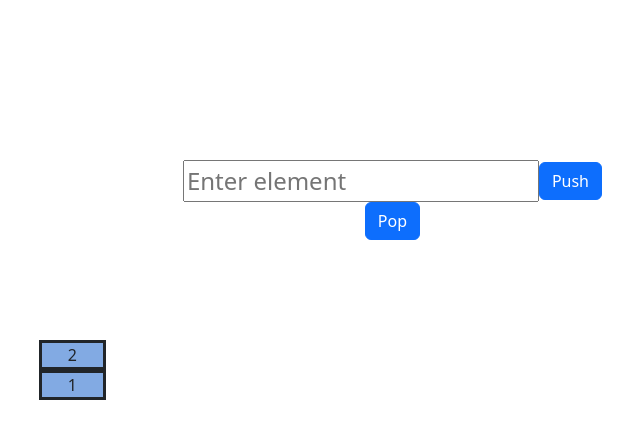
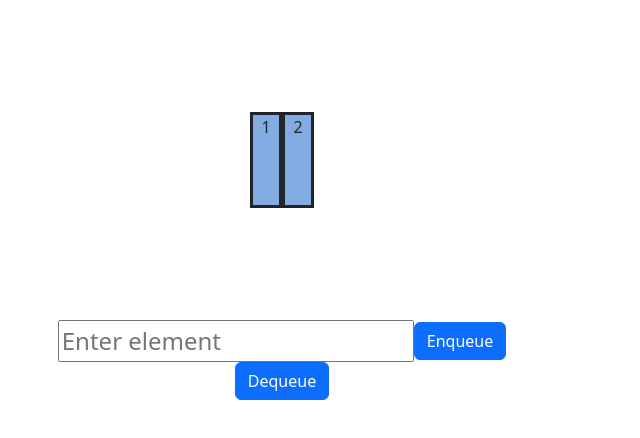
Before and after one commit to aftabshk/data-structures-visualization, a React (Create React App) app: page / in a window 1280 px wide. Shown: the top 438 px of the page, without its empty margins (38-678 px from the left). Built offline with nearby package versions, Linux system fonts and the light colour scheme.

Commit message:
Adds Queue

```diff
--- a/src/App.css
+++ b/src/App.css
@@ -103,3 +103,32 @@
 .arrow {
   width: 100px;
 }
+
+.queue-container {
+  display: flex;
+  flex-direction: column;
+  align-items: center;
+  justify-content: center;
+
+  width: 50%;
+  height: 50%;
+}
+
+.queue {
+  display: flex;
+  flex-direction: row;
+  align-items: center;
+  justify-content: center;
+
+  width: 50%;
+  height: 100%;
+}
+
+.queue-element {
+  background-color: #82AAE3;
+  font-size: 1em;
+  width: 10%;
+  height: 30%;
+
+  border-style: solid;
+}
--- a/src/App.js
+++ b/src/App.js
@@ -1,12 +1,15 @@
 import './App.css';
 import 'bootstrap/dist/css/bootstrap.min.css';
 import StackView from "./components/StackView";
+import LinkedListView from "./components/LinkedListView";
+import QueueView from "./components/QueueView";
 
 function App() {
   return (
     <div className="App">
         {/*<LinkedListView className={".linked-list"}/>*/}
-        <StackView/>
+        {/*<StackView/>*/}
+        <QueueView/>
     </div>
   );
 }
--- /dev/null
+++ b/src/components/QueueElementView.js
@@ -0,0 +1,10 @@
+import {Component} from "react";
+
+class QueueElementView extends Component {
+
+    render() {
+        return <div className={"queue-element"}>{this.props.element}</div>
+    }
+}
+
+export default QueueElementView;
--- /dev/null
+++ b/src/components/QueueView.js
@@ -0,0 +1,54 @@
+import {Component} from "react";
+import Button from "react-bootstrap/Button";
+import Queue from "../data-strucutres/Queue";
+import QueueElementView from "./QueueElementView";
+
+class QueueView extends Component {
+
+    constructor(props) {
+        super(props);
+        this.newElement = "";
+    }
+
+    componentDidMount() {
+        this.setState({queue: new Queue().enqueue(1).enqueue(2)});
+    }
+
+    handleChange(event) {
+        this.newElement = event.target.value;
+    }
+
+    addToQueue() {
+        this.setState({queue: this.state.queue.enqueue(this.newElement)})
+    }
+
+    removeFromQueue() {
+        this.state.queue.dequeue();
+        this.setState({queue: this.state.queue})
+    }
+
+    render() {
+        const allElements = this.state ? this.state.queue.getAllElements() : [];
+
+        let queue = <div></div>;
+
+        if (allElements.length !== 0) {
+            queue = <div className={"queue"}>
+                {allElements.map((e) => <QueueElementView element={e}></QueueElementView>)}
+            </div>;
+        }
+
+        return <div className={"queue-container"}>
+            {queue}
+            <div>
+                <div className={"add-node"}>
+                    <input type="text" placeholder="Enter element" onChange={this.handleChange.bind(this)}/>
+                    <Button variant="primary" onClick={this.addToQueue.bind(this)} type="submit">Enqueue</Button>
+                </div>
+                <Button variant="primary" onClick={this.removeFromQueue.bind(this)} type="submit">Dequeue</Button>
+            </div>
+        </div>
+    }
+}
+
+export default QueueView;
--- /dev/null
+++ b/src/data-strucutres/Queue.js
@@ -0,0 +1,29 @@
+class Queue {
+    constructor() {
+        this.tail = -1;
+        this.data = [];
+    }
+
+    enqueue(node) {
+        this.data[++this.tail] = node;
+        return this;
+    }
+
+    dequeue() {
+        const result = this.data[0];
+
+        for (let i = 0; i < this.tail; i++) {
+            this.data[i] = this.data[i + 1];
+        }
+        this.tail--;
+        return result;
+    }
+
+    getAllElements() {
+        if (this.tail < 0) return [];
+
+        return this.data.slice(0, this.tail + 1)
+    }
+}
+
+export default Queue;
```
